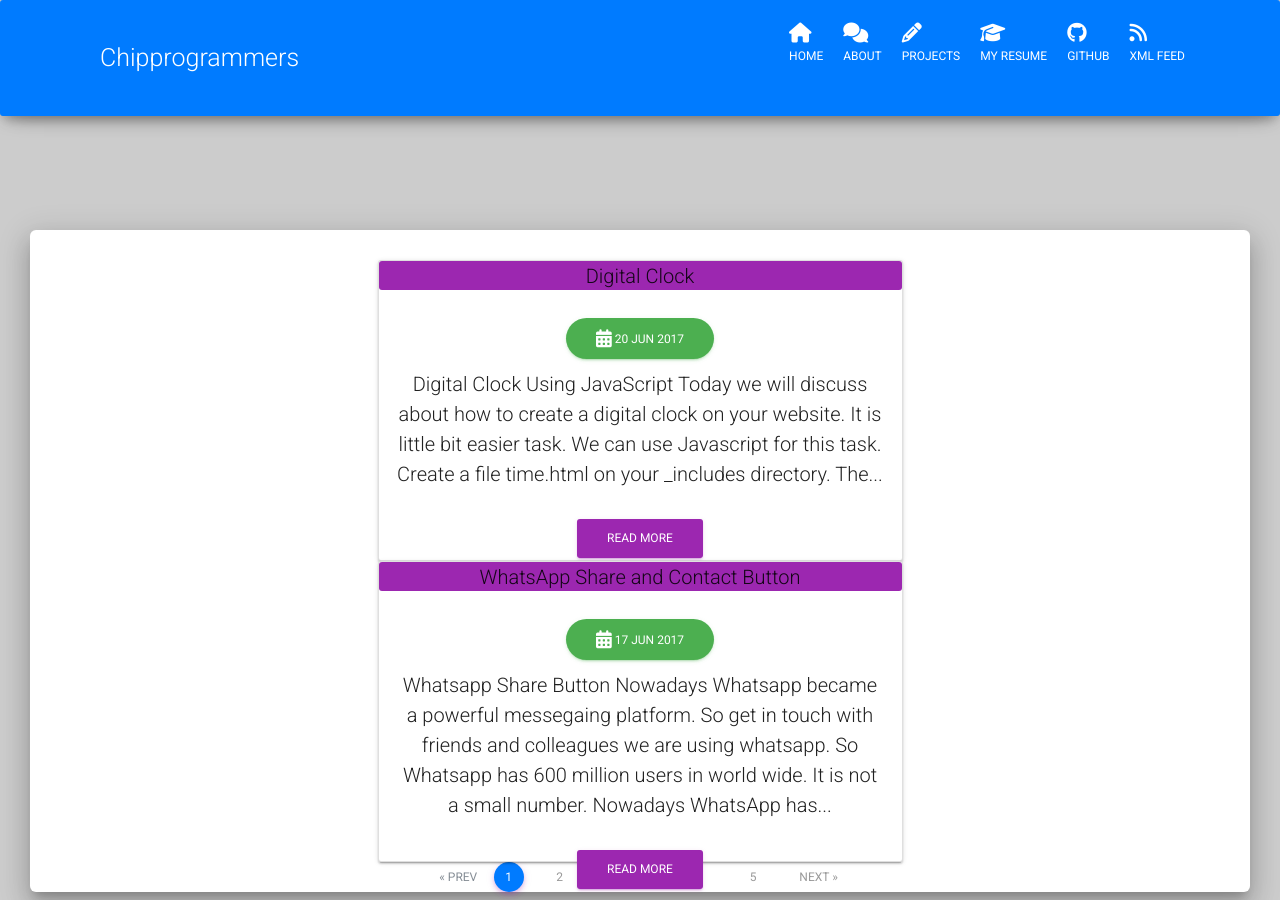
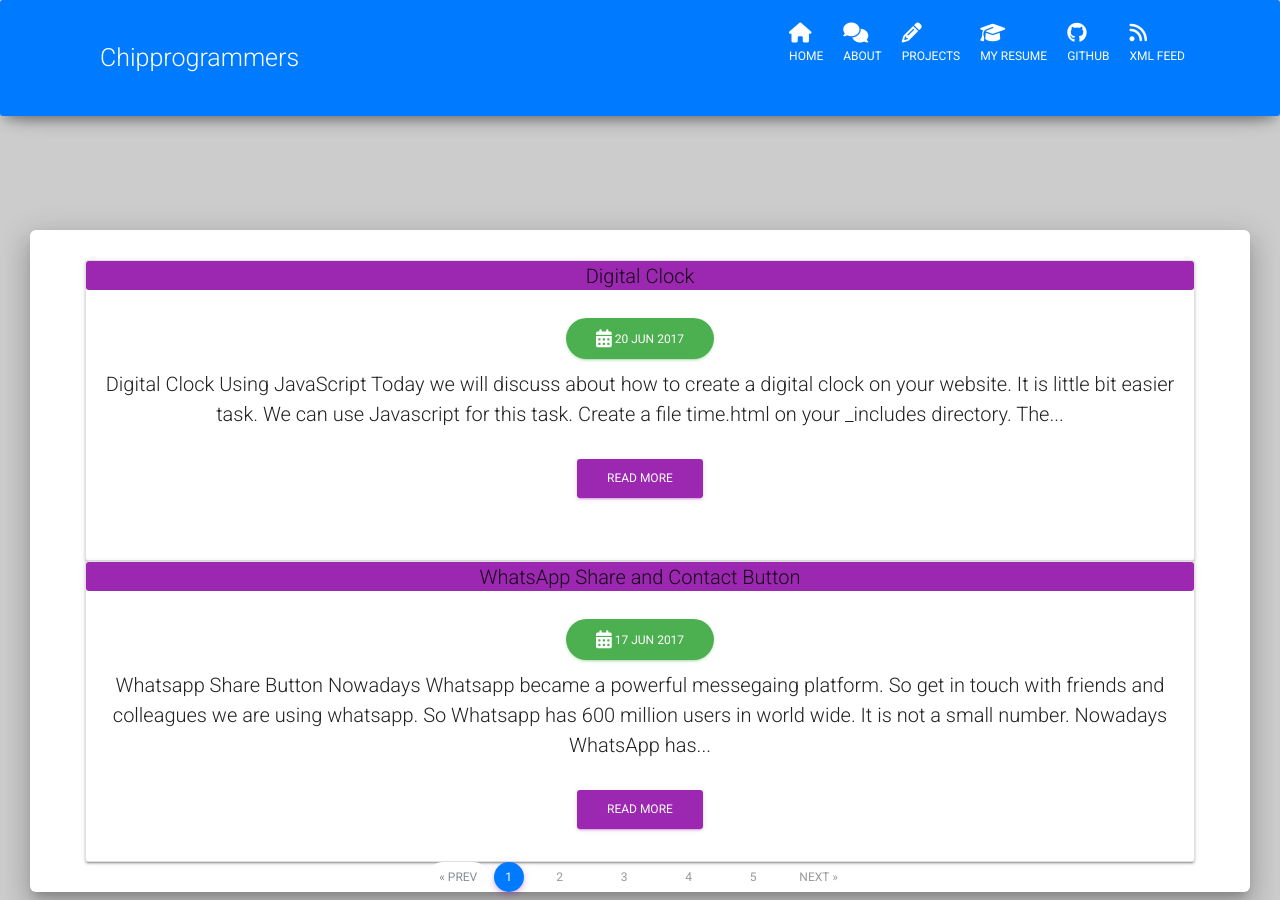
Before and after one commit to tip4programs/imbue, a Jekyll site: the page built from index.html, in a window 1280 px wide and 900 px high, scrolled down 1504 px. Built offline with Jekyll 4.4.1, drawn with Linux system fonts in a browser that asks for light colours; nearby versions of some CDN libraries; the list of posts is cut into pages by our own code.

Commit message:
Update index.html

```diff
--- a/index.html
+++ b/index.html
@@ -1,9 +1,8 @@
 ---
 layout: default
 ---
-<div class="main">
-    <div class="col-md-10 col-lg-8 col-xl-6 ml-auto mr-auto">
-        </br>
+
+</br>
       {% for post in paginator.posts %}
         <div class="card">
       <ul class="nav nav-tabs nav-tabs-neutral justify-content-center" role="tablist" data-background-color="{{ site.color }}">
@@ -24,8 +23,7 @@ layout: default
         </div>
       </div>
        {% endfor %}
-     </div>
-</div>
+
     <!-- Pagination links -->
     <ul class="pagination pagination-primary justify-content-center flex-wrap">
     {% if paginator.total_pages == 1 %}
```
